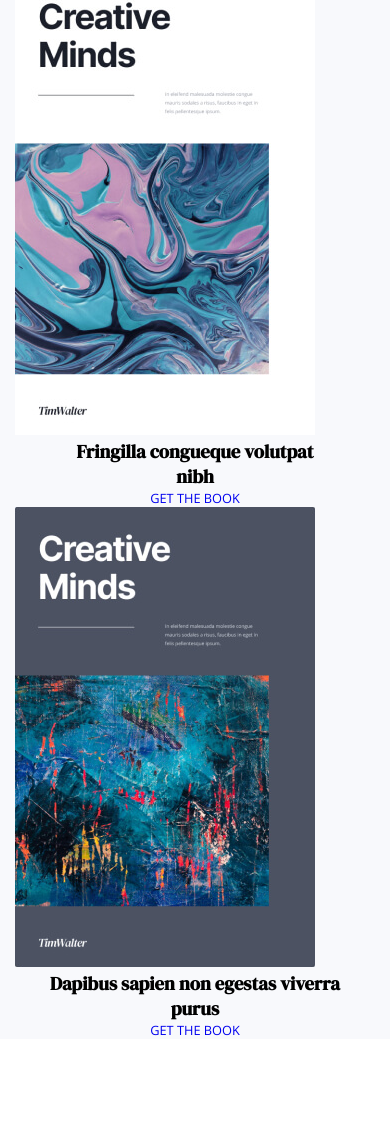
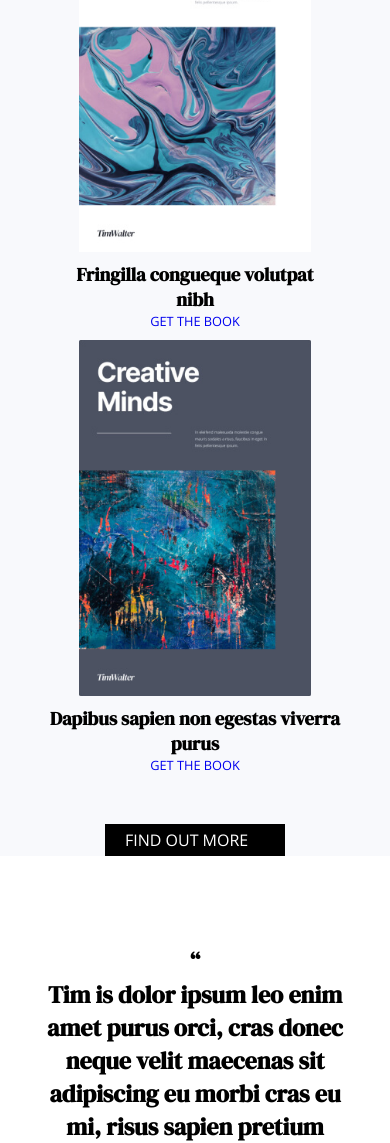
Before and after one commit to Matheuspaixaocrisostenes/projeto-copia-site-1, a plain HTML site: page index.html in a window 390 px wide. Shown: the part 3275-4418 px from the top of the page. Before the commit the page ends 4314 px from the top, so only its background shows below. Drawn offline with nearby package versions, Linux system fonts and the light colour scheme.

Commit message:
criando outra secao

```diff
--- a/index.html
+++ b/index.html
@@ -103,7 +103,17 @@
                     <a href="#">get the book</a>
                 </div>
             </div>
+            <a href="#" class="btn">Find out more</a>
         </section>
+
+        <div id="phrase">
+            <h2>“ <br>
+                Tim is dolor ipsum leo enim amet purus orci,
+                cras donec neque velit maecenas sit adipiscing
+                eu morbi cras eu mi, risus sapien pretium
+                pellentesque arcu.</h2>
+            <span>Sean Paul, Director, UCLA Corporation</span>
+        </div>
     </main>
 </body>
 </html>
--- a/src/assets/styles/home.css
+++ b/src/assets/styles/home.css
@@ -138,6 +138,26 @@ h1{
     font-size: 0.8em;
 }
 
+#books > .btn{
+    display: block;
+    margin: 50px auto;
+}
+
+#phrase{
+    text-align: center;
+    padding: 10%;
+}
+
+#phrase h2{
+    font-size: 2em;
+    margin-bottom: 20px;
+}
+
+#phrase span{
+    color: gray;
+    font-weight: bold;
+}
+
 @media(max-width: 650px){
     #initial{
         margin-top: -1px;
@@ -182,6 +202,17 @@ h1{
     .col-align a{
         text-align: center;
     }
+
+    #books img{
+        width: 70%;
+        padding: 10px;
+        display: block;
+        margin: 0 auto;
+    }
+
+    #phrase h2{
+        font-size: 1.5em;
+    }
 }
 
 @media(max-width: 800px){
```
